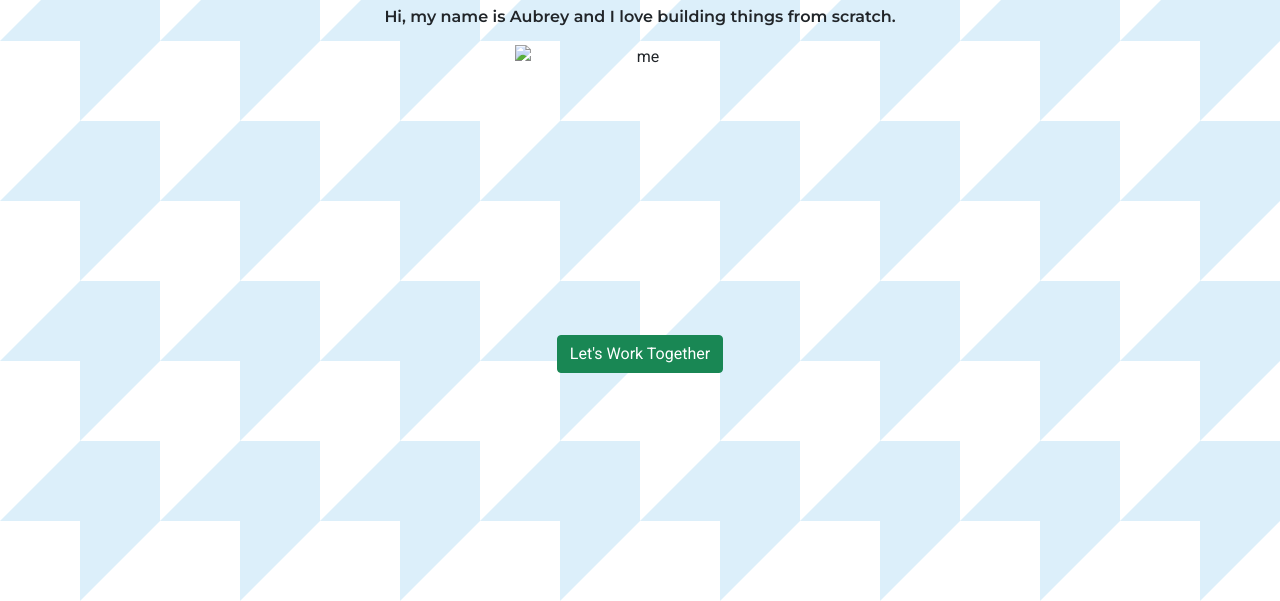
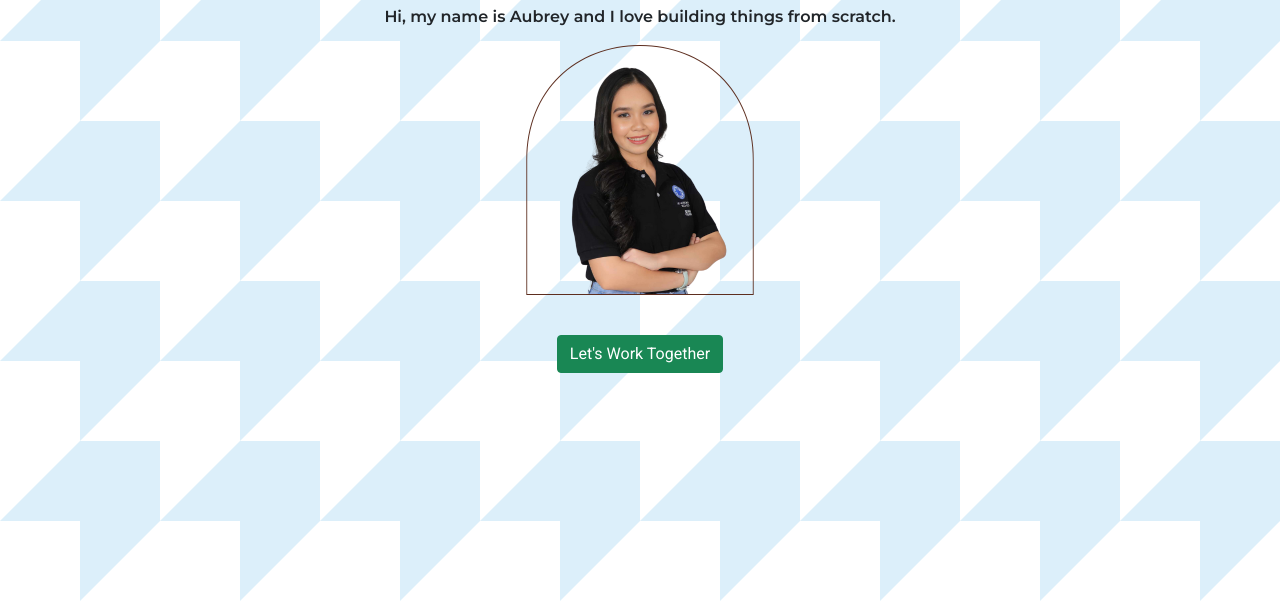
Before and after one commit to abbdk160820/fcbportfolio, a plain HTML site: page index.html in a window 1280 px wide. Shown: the part 199-800 px from the top of the page. Drawn offline with nearby package versions, Linux system fonts and the light colour scheme; the site is published under a folder, as on GitHub Pages, so addresses that start at the root find nothing.

Commit message:
Update index.html

```diff
--- a/index.html
+++ b/index.html
@@ -39,7 +39,7 @@
       <section id="landing" class="text-center mt-5">
         <h1>Full Stack Web Developer</h1>
         <p>Hi, my name is Aubrey and I love building things from scratch.</p>
-        <img src="/images/about-pic.png" alt="me" id="profile" />
+        <img src="./images/about-pic.png" alt="me" id="profile" />
         <br /><a
           href="mailto:bunao.aubrey@ue.edu.ph"
           class="btn btn-success m-3 btn-md"
```
